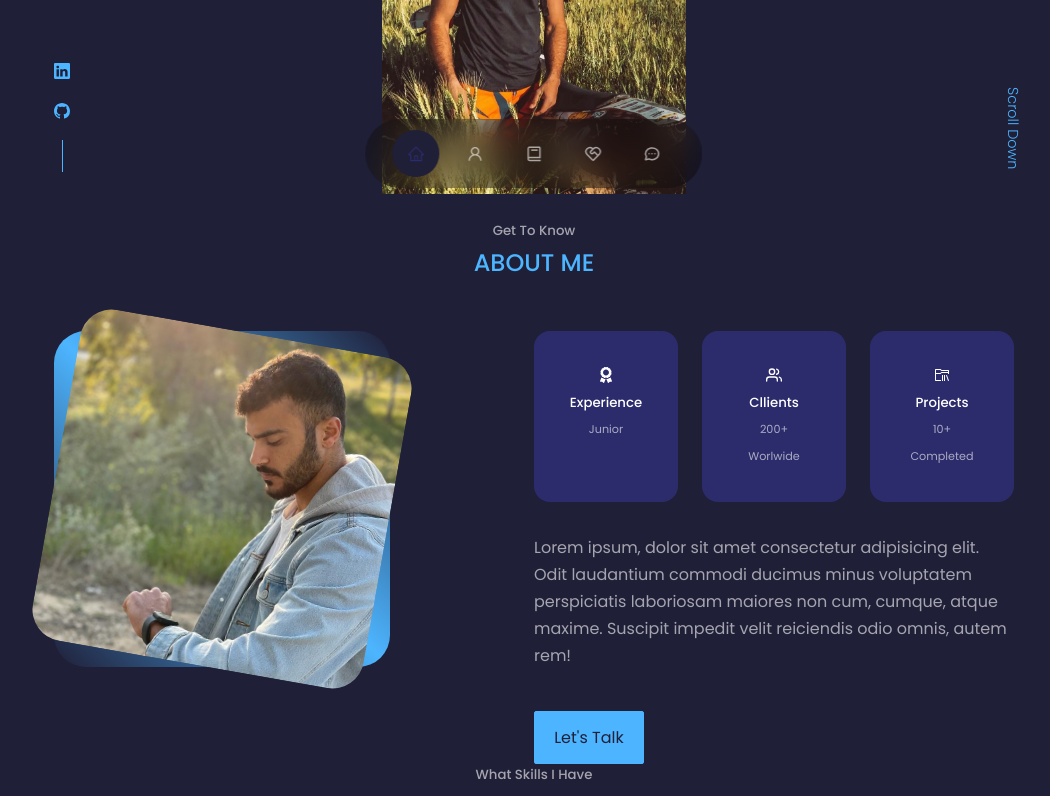
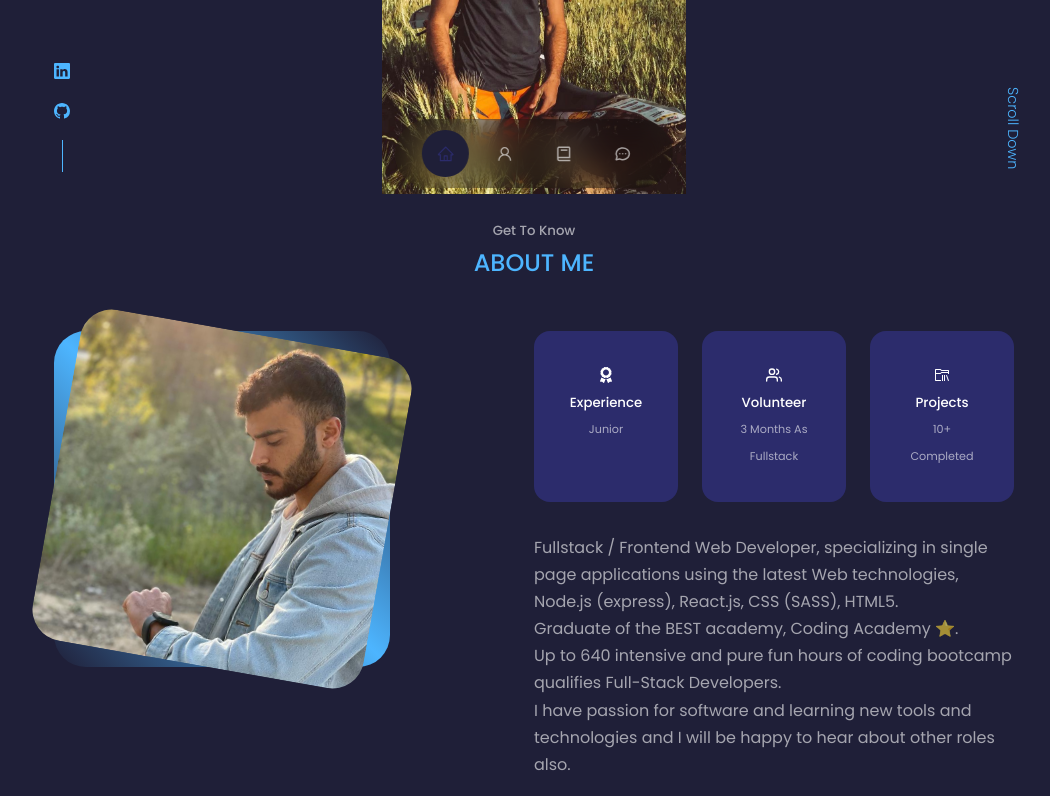
Before and after one commit to CarmelYona/portfolio, a React (Create React App) app: page / in a window 1280 px wide. Shown: the part 580-1376 px from the top of the page, without its empty margins (106-1156 px from the left). Built offline with nearby package versions, Linux system fonts and the light colour scheme.

Commit message:
more about me on "about" cmp

```diff
--- a/src/assets/styles/cmps/_about.scss
+++ b/src/assets/styles/cmps/_about.scss
@@ -2,6 +2,7 @@
     display: grid;
     grid-template-columns: 35% 50%;
     gap: 15%;
+    margin-bottom: 4rem;
 
     .about-me {
         width: 100%;
--- a/src/assets/styles/cmps/_header.scss
+++ b/src/assets/styles/cmps/_header.scss
@@ -43,6 +43,7 @@ header {
 
         img {
             border-radius: 12rem 12rem 0 0;
+            overflow: none;
         }
     }
 
--- a/src/cmps/about/about.jsx
+++ b/src/cmps/about/about.jsx
@@ -25,8 +25,8 @@ export const About = () => {
                     </article>
                     <article className="about-card">
                         <FiUsers className="about-icon" />
-                            <h5>Cllients</h5>
-                            <small>200+ Worlwide</small>
+                        <h5>Volunteer</h5>
+                        <small>3 Months As Fullstack</small>
                     </article>
                     <article className="about-card">
                         <VscFolderLibrary className="about-icon" />
@@ -36,7 +36,12 @@ export const About = () => {
                 </div>
 
                 <p>
-                        Lorem ipsum, dolor sit amet consectetur adipisicing elit. Odit laudantium commodi ducimus minus voluptatem perspiciatis laboriosam maiores non cum, cumque, atque maxime. Suscipit impedit velit reiciendis odio omnis, autem rem!
+                    Fullstack / Frontend Web Developer, specializing in single page applications using the latest Web technologies, Node.js (express), React.js, CSS (SASS), HTML5. <br />
+
+                    Graduate of the BEST academy, Coding Academy ⭐. <br />
+                    Up to 640 intensive and pure fun hours of coding bootcamp qualifies Full-Stack Developers. <br />
+
+                    I have passion for software and learning new tools and technologies and I will be happy to hear about other roles also. <br />
                 </p>
 
                 <a href="#contact" className="btn btn-primary">Let's Talk</a>
--- a/src/cmps/nav/nav.jsx
+++ b/src/cmps/nav/nav.jsx
@@ -14,7 +14,7 @@ export const Nav = () => {
         <a href="#" onClick={() => setActiveNav('#')} className={activeNav === '#' ? 'active' : ''}><AiOutlineHome /></a>
         <a href="#about" onClick={() => setActiveNav('about')} className={activeNav === 'about' ? 'active' : ''}><AiOutlineUser /></a>
         <a href="#experience" onClick={() => setActiveNav('experience')} className={activeNav === 'experience' ? 'active' : ''}><BiBook /></a>
-        <a href="#services" onClick={() => setActiveNav('services')} className={activeNav === 'services' ? 'active' : ''}><RiServiceLine /></a>
+        {/* <a href="#services" onClick={() => setActiveNav('services')} className={activeNav === 'services' ? 'active' : ''}><RiServiceLine /></a> */}
         <a href="#contact" onClick={() => setActiveNav('contact')} className={activeNav === 'contact' ? 'active' : ''}><TbMessageCircle /></a>
     </nav>
 }
```
Also changed, not shown: public/robots.txt (deleted). Lines whose indentation alone changed are shown as unchanged.
